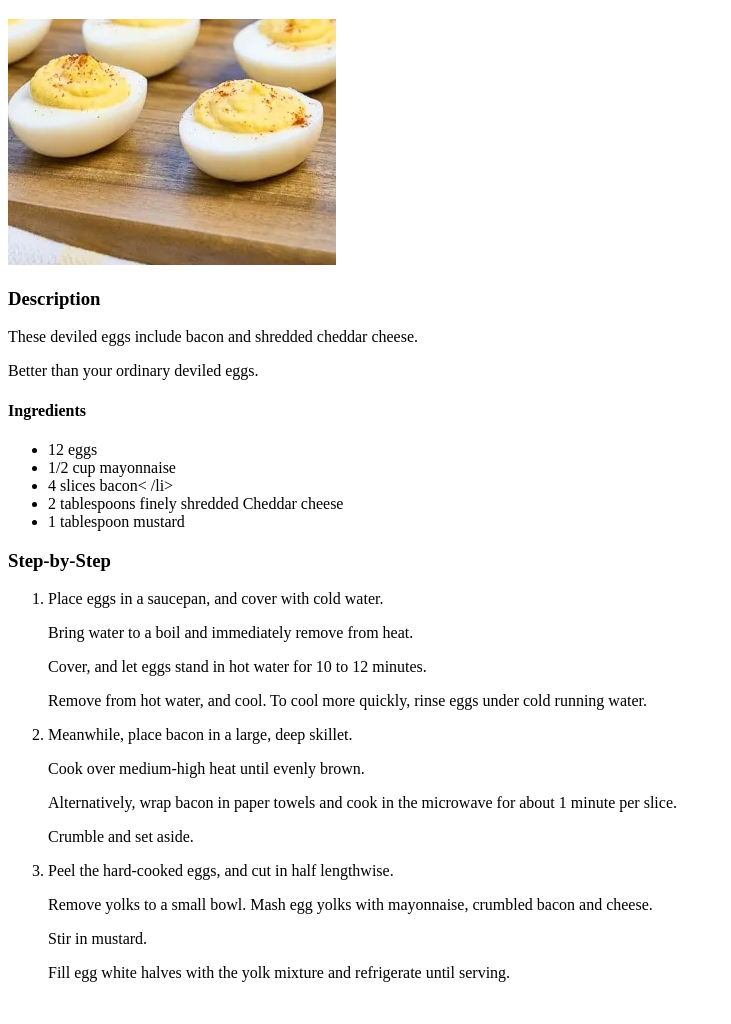
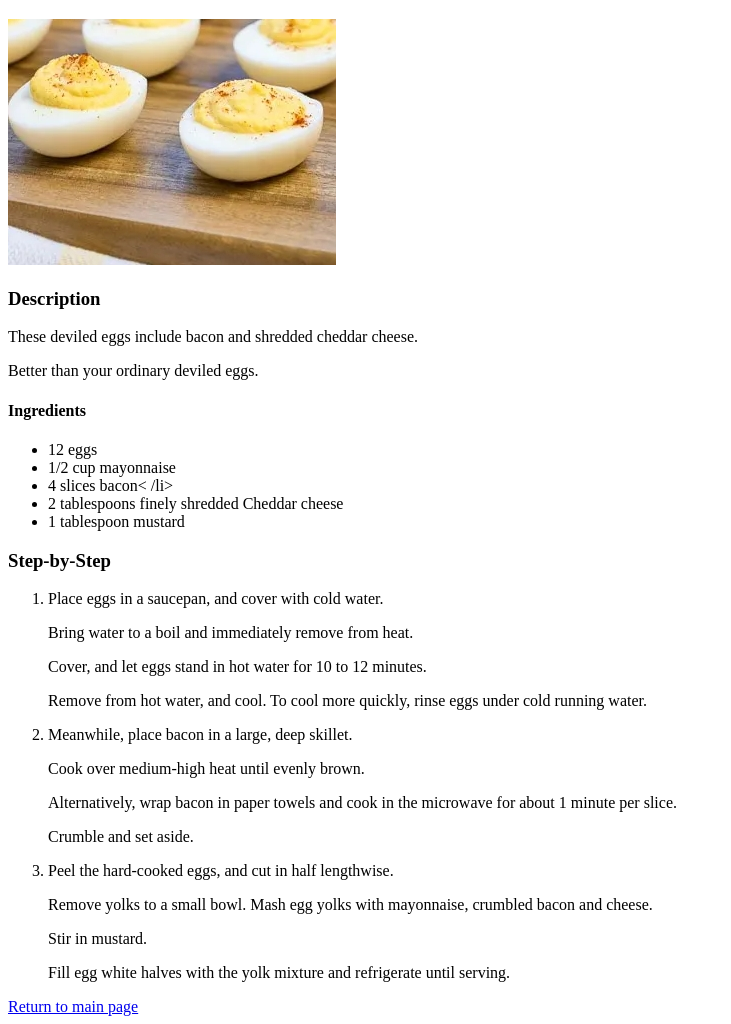
Before and after one commit to Pombikz/odin-recipes, a plain HTML site: page recipes/eggs.html in a window 1280 px wide. Shown: the part 61-1085 px from the top of the page, without its empty margins (0-731 px from the left). Before the commit the page ends 1059 px from the top, so only its background shows below. Drawn offline with Linux system fonts and the light colour scheme.

Commit message:
Added return link to all recipes

```diff
--- a/recipes/eggs.html
+++ b/recipes/eggs.html
@@ -59,5 +59,6 @@
             </li>
 
         </ol>
+        <a href="../index.html">Return to main page</a>
     </body>
 </html>
```
Also changed, not shown: recipes/guacamole.html (+1 -0 lines), recipes/lasagna.html (+5 -4 lines).
